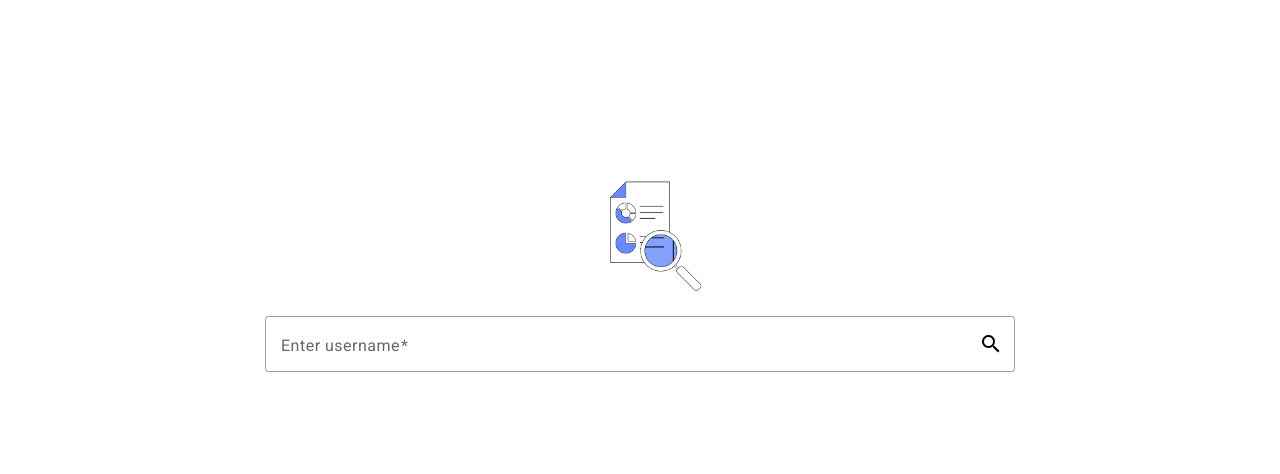
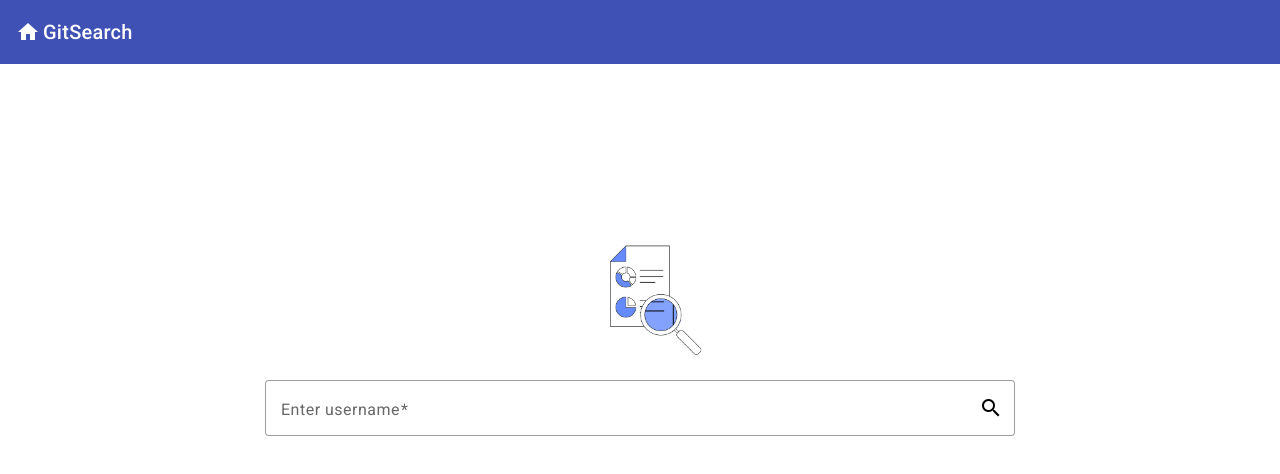
Before and after one commit to Juvinvinod/github-profile-viewer, an Angular app: page / in a window 1280 px wide. Shown: the top 474 px of the page. Built offline with nearby package versions, Linux system fonts and the light colour scheme.

Commit message:
Added navbar component

```diff
--- a/src/app/app.component.html
+++ b/src/app/app.component.html
@@ -1 +1,2 @@
+<app-navbar></app-navbar>
 <router-outlet></router-outlet>
--- a/src/app/app.module.ts
+++ b/src/app/app.module.ts
@@ -11,9 +11,10 @@ import { ReactiveFormsModule } from '@angular/forms';
 import { HttpClientModule } from '@angular/common/http';
 import { RepositoryListComponent } from './repository-list/repository-list.component';
 import { LoaderComponent } from './loader/loader.component';
+import { NavbarComponent } from './navbar/navbar.component';
 
 @NgModule({
-  declarations: [AppComponent, SearchBarComponent, UserProfileComponent, RepositoryListComponent, LoaderComponent],
+  declarations: [AppComponent, SearchBarComponent, UserProfileComponent, RepositoryListComponent, LoaderComponent, NavbarComponent],
   imports: [
     BrowserModule,
     AppRoutingModule,
--- a/src/app/material/material.module.ts
+++ b/src/app/material/material.module.ts
@@ -14,6 +14,7 @@ import { MatTableModule } from '@angular/material/table';
 import { MatChipsModule } from '@angular/material/chips';
 import { MatSnackBarModule } from '@angular/material/snack-bar';
 import { MatProgressSpinnerModule } from '@angular/material/progress-spinner';
+import { MatToolbarModule } from '@angular/material/toolbar';
 
 @NgModule({
   declarations: [],
@@ -31,7 +32,8 @@ import { MatProgressSpinnerModule } from '@angular/material/progress-spinner';
     MatTableModule,
     MatChipsModule,
     MatSnackBarModule,
-    MatProgressSpinnerModule
+    MatProgressSpinnerModule,
+    MatToolbarModule
   ]
 })
 export class MaterialModule {}
--- /dev/null
+++ b/src/app/navbar/navbar.component.css
@@ -0,0 +1,9 @@
+.navbar-icons{
+    display: flex;
+    align-items: center;
+    gap: 3px;
+}
+
+.navbar-icons:hover{
+    cursor: pointer;
+}
--- /dev/null
+++ b/src/app/navbar/navbar.component.html
@@ -0,0 +1,6 @@
+<mat-toolbar color="primary">
+    <div class="navbar-icons">
+        <mat-icon>home</mat-icon>
+        <span [routerLink]="'../'">GitSearch</span>
+    </div>
+</mat-toolbar>
```
Also changed, not shown: src/app/navbar/navbar.component.ts (added, +8 -0 lines), 1 other file (tests, documents, lock files or other folders).
